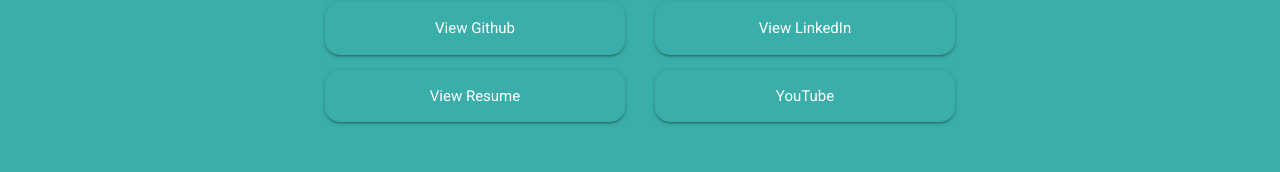
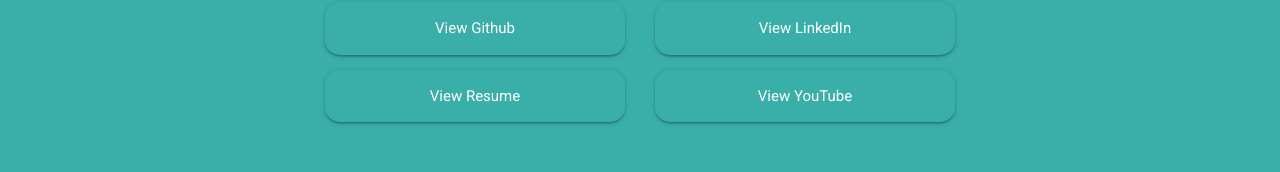
Before and after one commit to matthew-plusprogramming/matthewlin.dev, a React (Create React App) app: page / in a window 1280 px wide. Shown: the part 264-436 px from the top of the page. Built offline with nearby package versions, Linux system fonts and the light colour scheme.

Commit message:
:speech_balloon: Updated text on portfolio to match other buttons

```diff
--- a/src/Portfolio.js
+++ b/src/Portfolio.js
@@ -57,7 +57,7 @@ const Portfolio = () => {
               rel="noopener noreferrer"
               className="button waves-effect waves-light z-depth-1 fixed-width-button"
             >
-              YouTube
+              View YouTube
             </a>
           </div>
 
```
